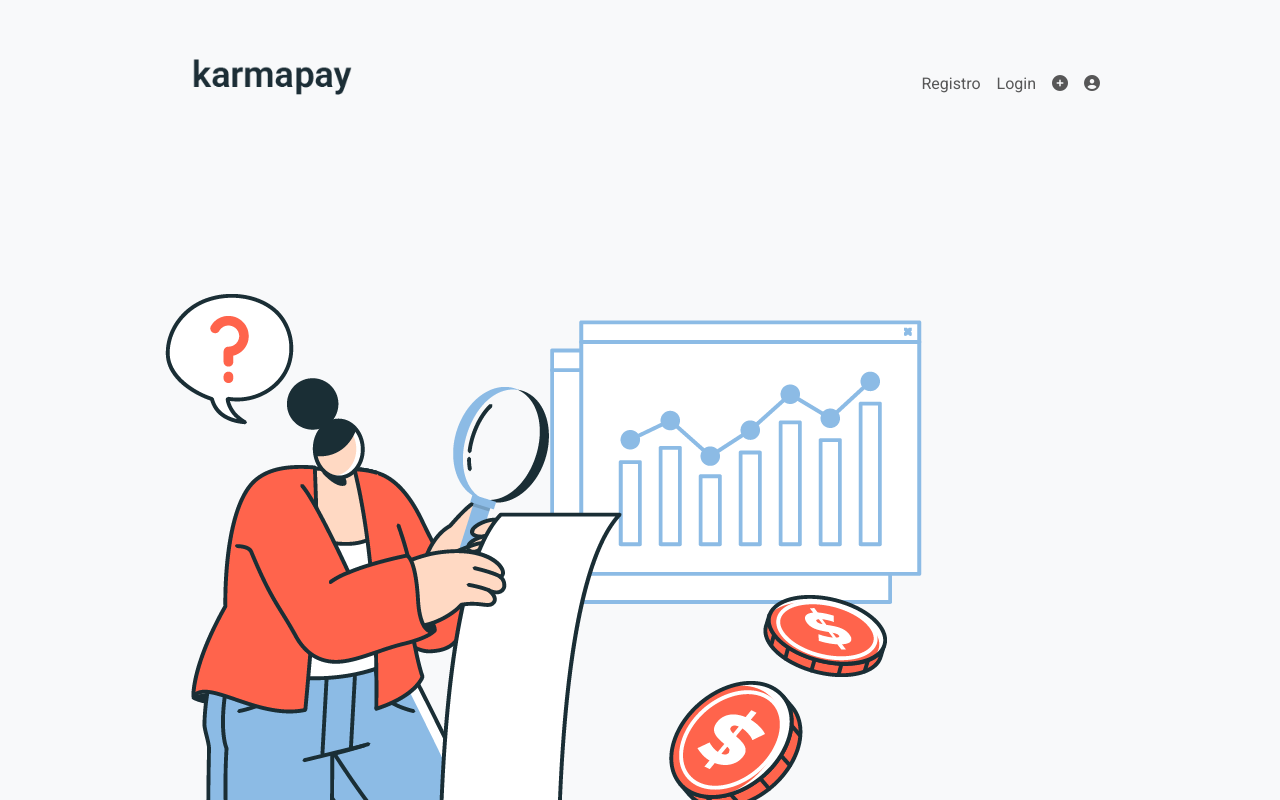
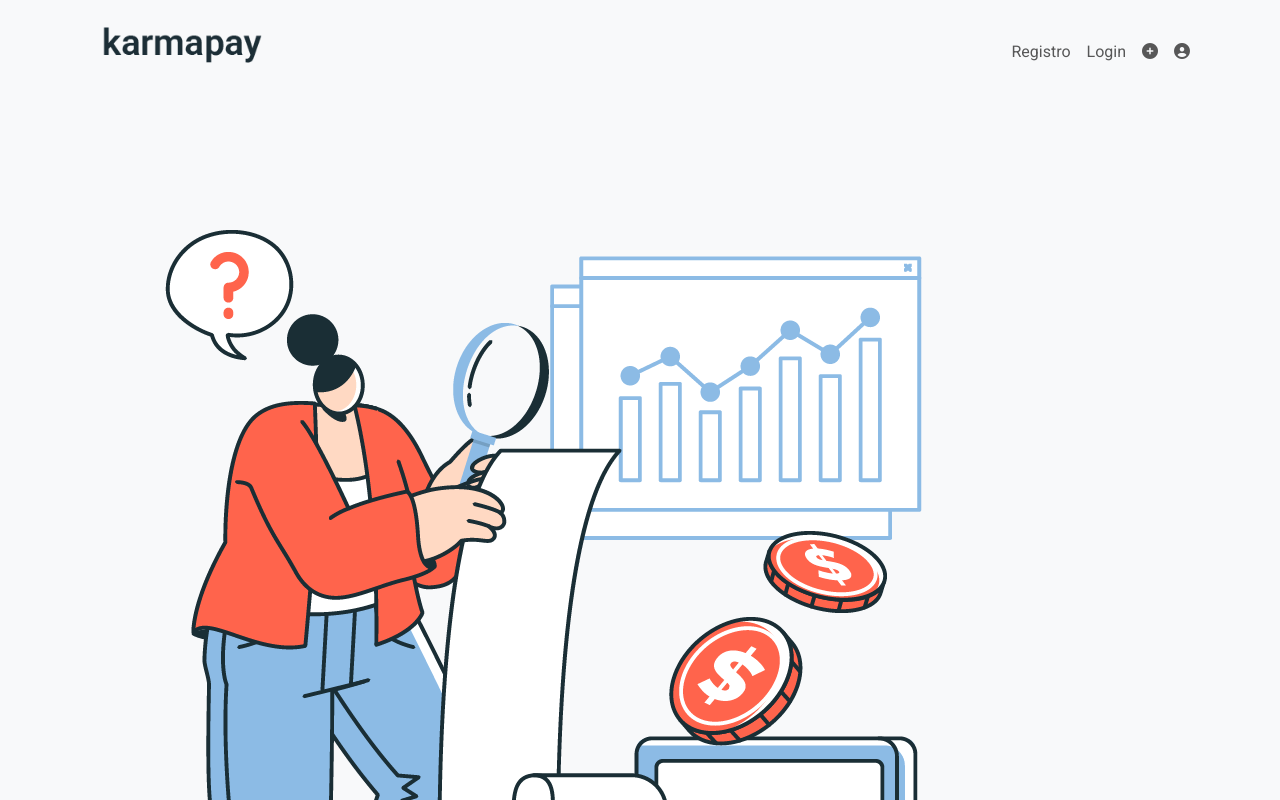
Before and after one commit to CarlosValen93/karmapayfront, an Angular app: page /home in a window 1280 px wide. Shown: the top 800 px of the page. Built offline with nearby package versions, Linux system fonts and the light colour scheme.

Commit message:
ts.team list

```diff
--- a/src/app/components/header/header.component.html
+++ b/src/app/components/header/header.component.html
@@ -1,5 +1,5 @@
 <nav class="navbar navbar-expand-lg bg-body-tertiary">
-    <div class="container-fluid">
+    <div class="container">
         <a class="navbar-brand" [routerLink]="['/home']">
             <figure>
                 <img src="/images/karmapayLogo.png" alt="karmapayLogo">
@@ -18,7 +18,7 @@
                     <a class="nav-link" [routerLink]="['/login']">Login</a>
                 </li>
                 <li class="nav-item">
-                    <a class="nav-link" [routerLink]="['/team/new']"><i class="fa-solid fa-circle-plus"></i></a>
+                    <a class="nav-link" [routerLink]="['/newteam']"><i class="fa-solid fa-circle-plus"></i></a>
                 </li>
                 <li class="nav-item">
                     <a class="nav-link" [routerLink]="['/home']"> <i class="fa-solid fa-circle-user"></i></a>
```
Also changed, not shown: src/app/components/team-list/team-list.component.ts (+8 -1 lines).
